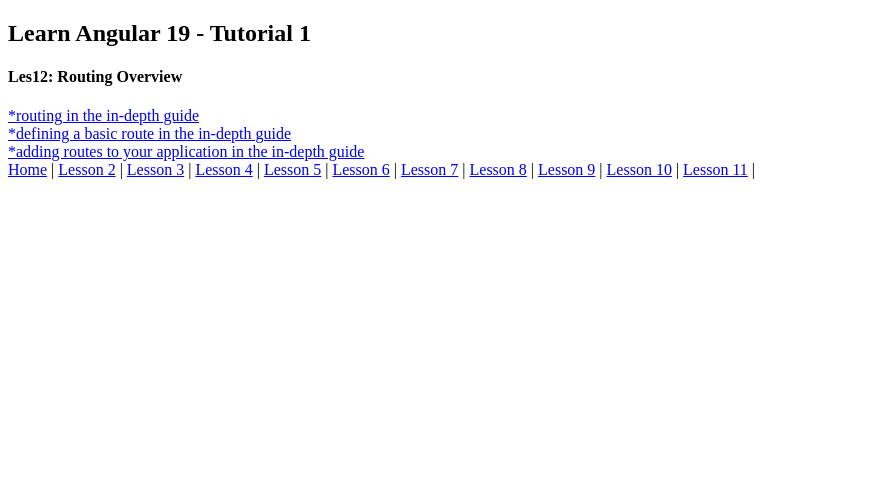
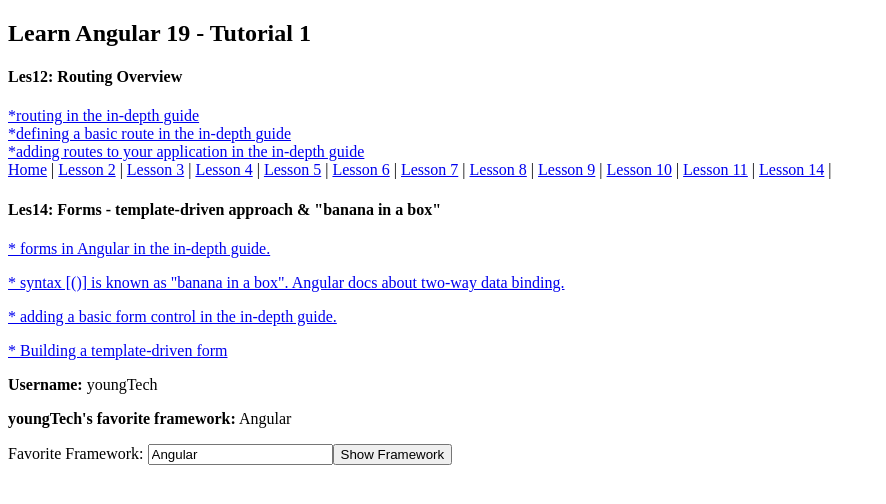
Before and after one commit to JKGiitHub/ang19-tutorial-1, an Angular app: page /les14 in a window 1280 px wide. Before the commit this address led to /. Shown: the top 504 px of the page, without its empty margins (0-886 px from the left). Built offline with nearby package versions, Linux system fonts and the light colour scheme.

Commit message:
Les14: template-driven forms

```diff
--- a/src/app/app.component.html
+++ b/src/app/app.component.html
@@ -17,6 +17,7 @@
     <a routerLink="/les9">Lesson 9</a> |
     <a routerLink="/les10">Lesson 10</a> |
     <a routerLink="/les11">Lesson 11</a> |
+    <a routerLink="/les14">Lesson 14</a> |
 </nav>
 <section>
     <router-outlet />
--- a/src/app/app.routes.ts
+++ b/src/app/app.routes.ts
@@ -10,6 +10,7 @@
 import { Les9parentComponent } from './tut1/les9/les9parent/les9parent.component';
 import { Les10parentComponent } from './tut1/les10/les10parent/les10parent.component';
 import { Les11Component } from './tut1/les11/les11.component';
+import { Les14Component } from './tut1/les14/les14.component';
 
 export const routes: Routes = [
     {
@@ -67,4 +68,9 @@
         component: Les11Component,
         title: 'Lesson 11',
     },
+    {
+        path: 'les14',
+        component: Les14Component,
+        title: 'Lesson 14',
+    },
 ];
--- /dev/null
+++ b/src/app/tut1/les14/les14.component.html
@@ -0,0 +1,23 @@
+<h4>Les14: Forms - template-driven approach & "banana in a box"</h4>
+<p>
+    <a href="https://angular.dev/guide/forms">* forms in Angular in the in-depth guide.</a>
+</p>
+<p>
+    <a href="https://angular.dev/guide/templates/two-way-binding">* syntax [()] is known as "banana in a box". Angular
+        docs about two-way data binding.</a>
+</p>
+<p>
+    <a href="https://angular.dev/guide/forms/reactive-forms#adding-a-basic-form-control">* adding a basic form control
+        in the in-depth guide.</a>
+</p>
+<p>
+    <a href="https://angular.dev/guide/forms/template-driven-forms">* Building a template-driven form</a>
+</p>
+
+<p><b>Username:</b> {{ username }}</p>
+<p><b>{{ username }}'s favorite framework:</b> {{ favoriteFramework }}</p>
+<label for="framework">
+    Favorite Framework:
+    <input id="framework" type="text" [(ngModel)]="favoriteFramework" />
+</label>
+<button (click)="showFramework()">Show Framework</button>
--- /dev/null
+++ b/src/app/tut1/les14/les14.component.ts
@@ -0,0 +1,19 @@
+import { Component } from '@angular/core';
+import { FormsModule } from '@angular/forms';
+
+@Component({
+  selector: 'tut1-les14',
+  imports: [
+    FormsModule,
+  ],
+  templateUrl: './les14.component.html',
+  styleUrl: './les14.component.scss'
+})
+export class Les14Component {
+  username = 'youngTech';
+  favoriteFramework = 'Angular';
+
+  showFramework() {
+    alert(this.favoriteFramework);
+  }
+}
```
Also changed, not shown: !readme_notes.txt, src/app/tut1/les14/les14.component.scss (added), 1 other file (tests, documents, lock files or other folders).
